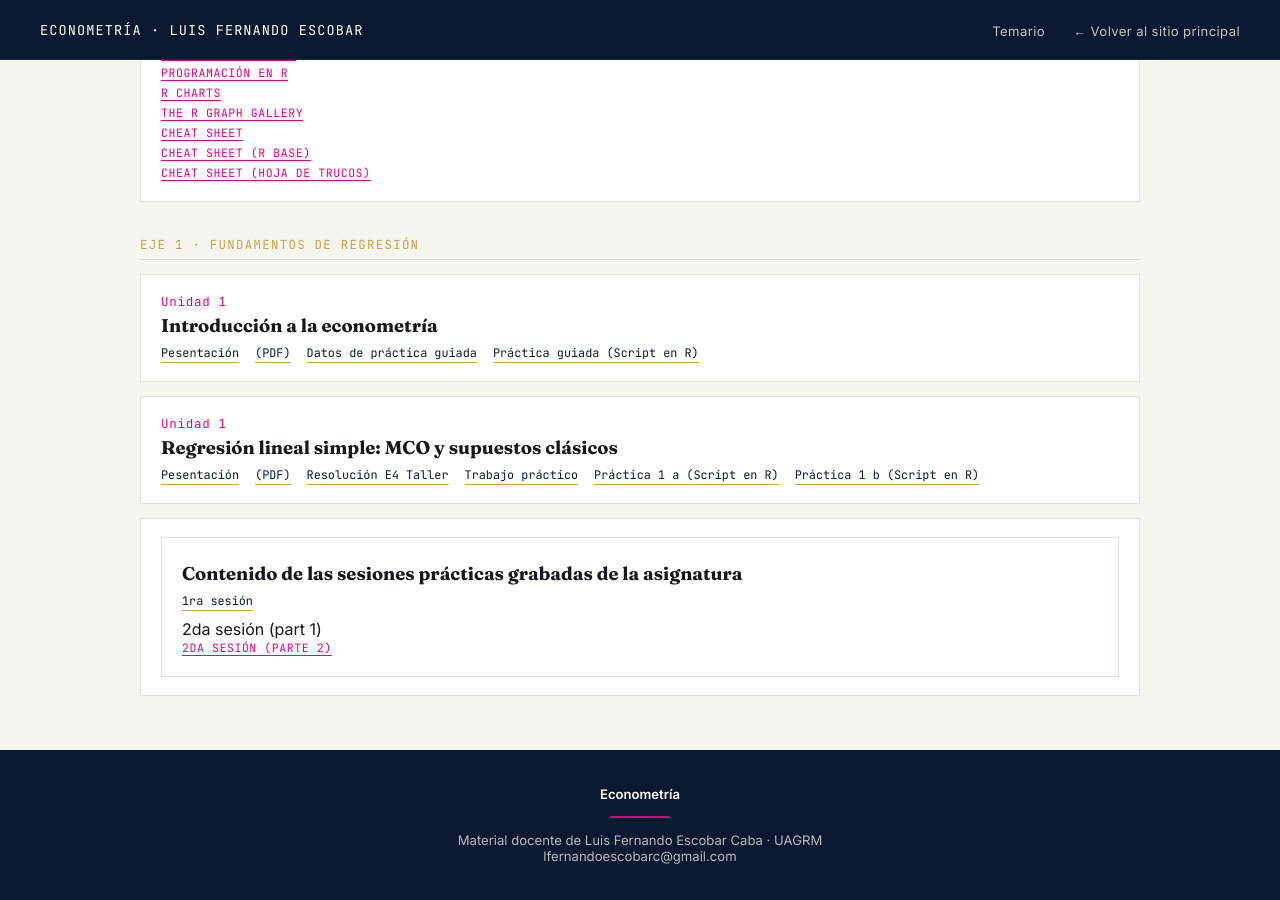
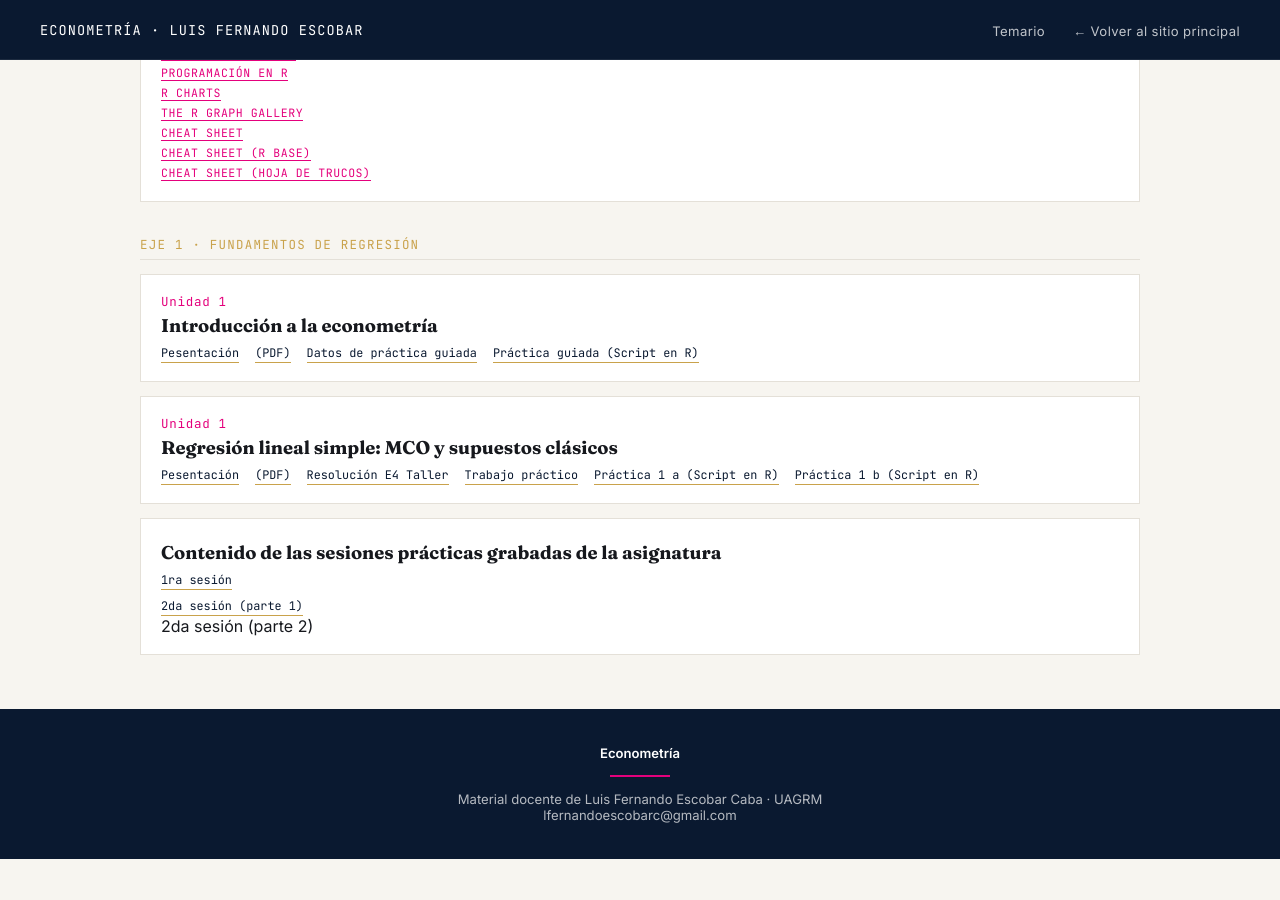
Before and after one commit to LFernandoEscobarC/econometria, a Jekyll site: the page built from index.md, in a window 1280 px wide and 900 px high, scrolled down 760 px. Built offline with Jekyll 4.4.1, drawn with Linux system fonts in a browser that asks for light colours; after the commit the page ends 1619 px from its top, so only the background shows below that.

Commit message:
Update index.md

```diff
--- a/index.md
+++ b/index.md
@@ -102,18 +102,16 @@ title: Temario
     </li>
 
   <li class="class-item">
-  <div class="card">
       <h3>Contenido de las sesiones prácticas grabadas de la asignatura</h3>
     <div class="mat-links">
       <a href="https://www.youtube.com/watch?v=LLaavoIbxaY">1ra sesión</a>
       </div>
-    <div>
-      <a class="mat-links" href="https://youtu.be/knpZ7KRF-DU">2da sesión (part 1)</a>
+    <div class="mat-links">
+      <a  href="https://youtu.be/knpZ7KRF-DU">2da sesión (parte 1)</a>
       </div>
-    <div class="cnum">
-      <a class="link" href="https://youtu.be/knpZ7KRF-DU">2da sesión (parte 2)</a>
+    <div class="link">
+      <a href="https://youtu.be/zcs3DD35Cyk">2da sesión (parte 2)</a>
       </div>
-    </div>
     </li>
 
   </ul>
```
